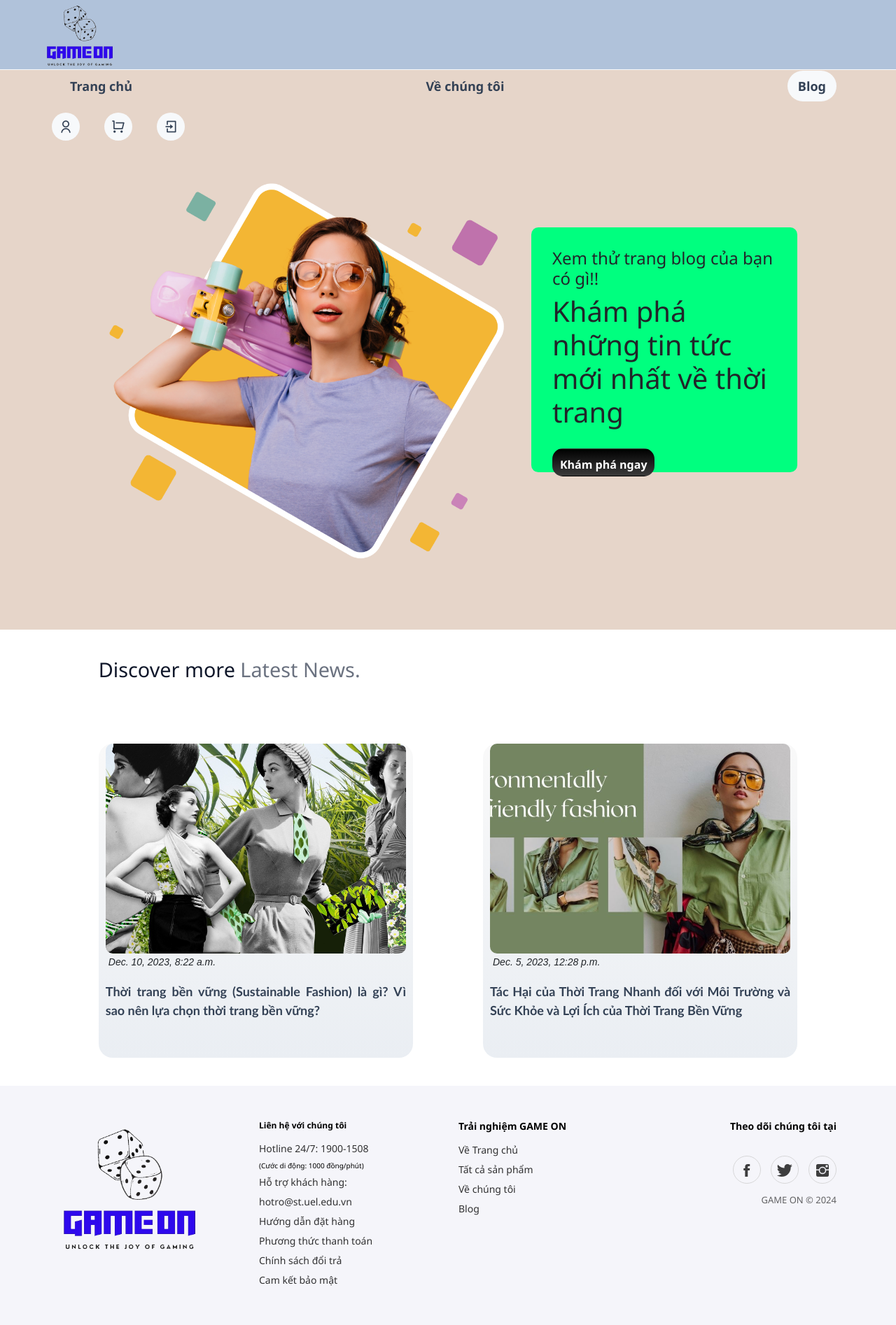
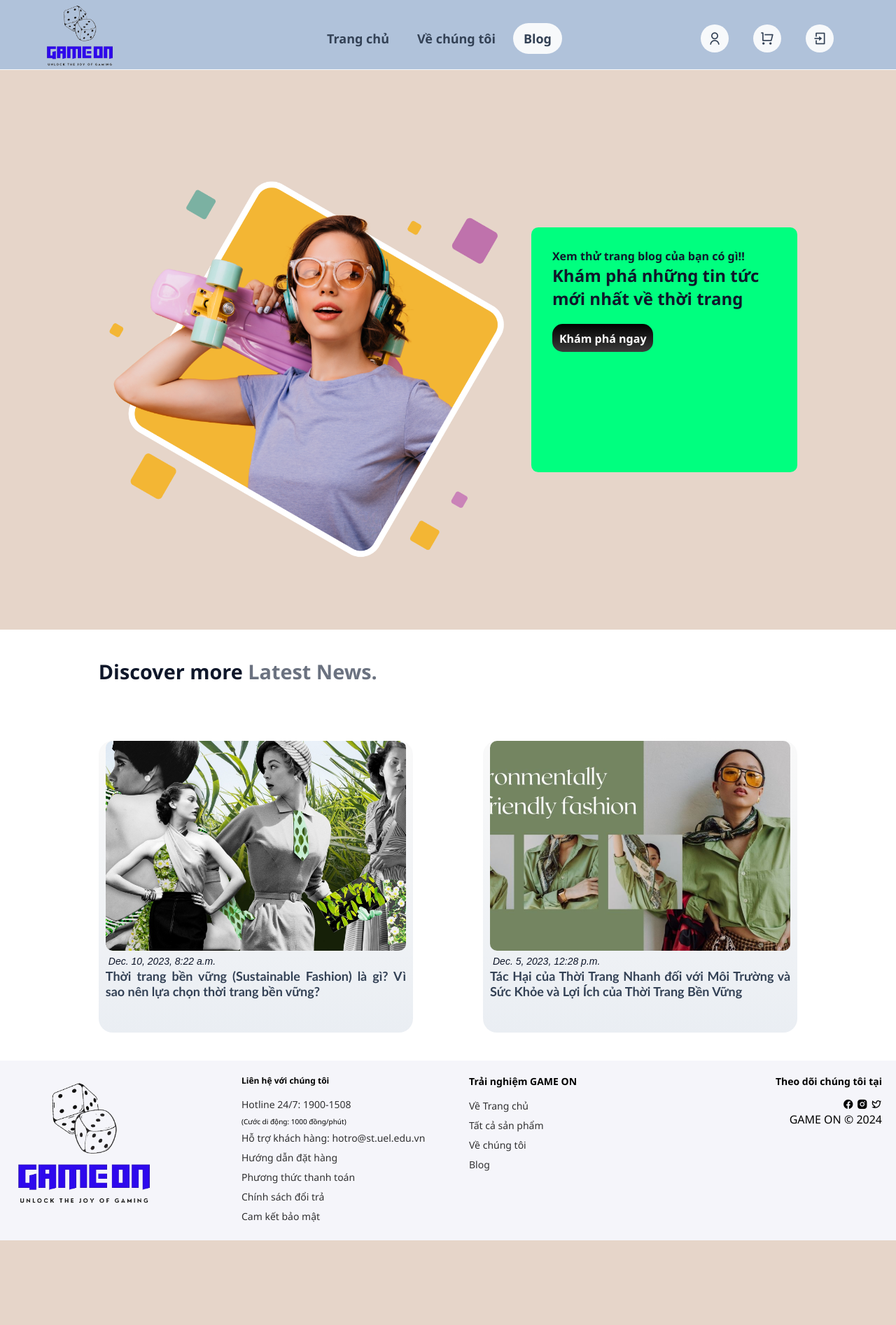
Before and after one commit to kharpham/WEB, a Django app: page /blog/ in a window 1280 px wide. Shown: the whole page at 70% size. After the commit the page ends 1773 px from the top, so only its background shows below. Run offline with Django 4.2, Linux system fonts and the light colour scheme; data comes from the database, SQL or seed files in the repository; some libraries are stand-ins or nearby versions; some web fonts are replaced.

Commit message:
oke nav and footer

```diff
--- a/interface/static/interface/styles.css
+++ b/interface/static/interface/styles.css
@@ -200,7 +200,7 @@ section:not(.home-index) {
 }
 
 .dots li[class="dot-active"] {
-    background-color:rgb(200, 133, 131);
+    background-color:rgb(72, 120, 241);
 }
 .dots li:not(.dot-active):hover {
     cursor: pointer;
@@ -1180,11 +1180,18 @@ button.like-btn2 {
     }
   }
 
-  .footer-clean .copyright {
+  /* .footer-clean .copyright {
     margin-top:14px;
     margin-bottom:0;
     font-size:13px;
     opacity:0.6;
-  }
+  } */
+
+.footer-clean {
+    padding: 20px;
+    display: grid;
+    grid-template-columns: 3fr 3fr 4fr 2fr;
+    gap: 60px;
+}
 
   /* Credit to https://epicbootstrap.com/snippets/footer-with-columns */
--- a/interface/templates/interface/layout.html
+++ b/interface/templates/interface/layout.html
@@ -16,8 +16,8 @@
     <meta name="twitter:creator" content="@brownishvn">
 	<meta name="twitter:site" content="@brownishvn">
     <link rel="stylesheet" href="{% static 'interface/styles.css' %}">
-    <link rel="stylesheet" href="https://cdnjs.cloudflare.com/ajax/libs/twitter-bootstrap/4.1.3/css/bootstrap.min.css">
-    <link rel="stylesheet" href="https://cdnjs.cloudflare.com/ajax/libs/ionicons/2.0.1/css/ionicons.min.css">
+    {% comment %} <link rel="stylesheet" href="https://cdnjs.cloudflare.com/ajax/libs/twitter-bootstrap/4.1.3/css/bootstrap.min.css">
+    <link rel="stylesheet" href="https://cdnjs.cloudflare.com/ajax/libs/ionicons/2.0.1/css/ionicons.min.css"> {% endcomment %}
     <link href="https://cdn.jsdelivr.net/npm/remixicon@3.5.0/fonts/remixicon.css" rel="stylesheet">
     <link rel="stylesheet"  href="https://unpkg.com/boxicons@latest/css/boxicons.min.css">
     <link rel="preconnect" href="https://fonts.googleapis.com">
@@ -57,9 +57,6 @@
     <!-- custom js link -->
     <footer>
         <div class="footer-clean">
-        <footer>
-            <div class="container">
-                <div class="row justify-content-center">
                     <div class="col-sm-4 col-md-3 item">
                         <img src="{% static 'interface/images/gameon_logo.png' %}" class="logo" alt="" width="200" height="200">
                     </div>
@@ -88,18 +85,15 @@
                     </div>
                     <div class="col-lg-3 item social">
                         <h3>Theo dõi chúng tôi tại </h3>
-                        <a href="#"><i class="icon ion-social-facebook"></i></a>
-                        <a href="#"><i class="icon ion-social-twitter"></i></a>
-                        <a href="#"><i class="icon ion-social-instagram"></i></a>
+                        <i class="ri-facebook-circle-fill"></i>
+                        <i class="ri-instagram-fill"></i>
+                        <i class="ri-twitter-line"></i>
                         <p class="copyright">GAME ON © 2024</p>
                     </div>
-                </div>
-            </div>
-        </footer>
         </div>
     </footer>
-    <script src="https://cdnjs.cloudflare.com/ajax/libs/jquery/3.2.1/jquery.min.js"></script>
-    <script src="https://cdnjs.cloudflare.com/ajax/libs/twitter-bootstrap/4.1.3/js/bootstrap.bundle.min.js"></script>
+    {% comment %} <script src="https://cdnjs.cloudflare.com/ajax/libs/jquery/3.2.1/jquery.min.js"></script>
+    <script src="https://cdnjs.cloudflare.com/ajax/libs/twitter-bootstrap/4.1.3/js/bootstrap.bundle.min.js"></script> {% endcomment %}
     <script type="text/javascript" src="{% static 'interface/scripts.js'%}"></script>
     <script src="https://kit.fontawesome.com/ac094792cb.js" crossorigin="anonymous"></script>
     {% comment %} <script src="https://kit.fontawesome.com/ac094792cb.js" crossorigin="anonymous"></script>
```
